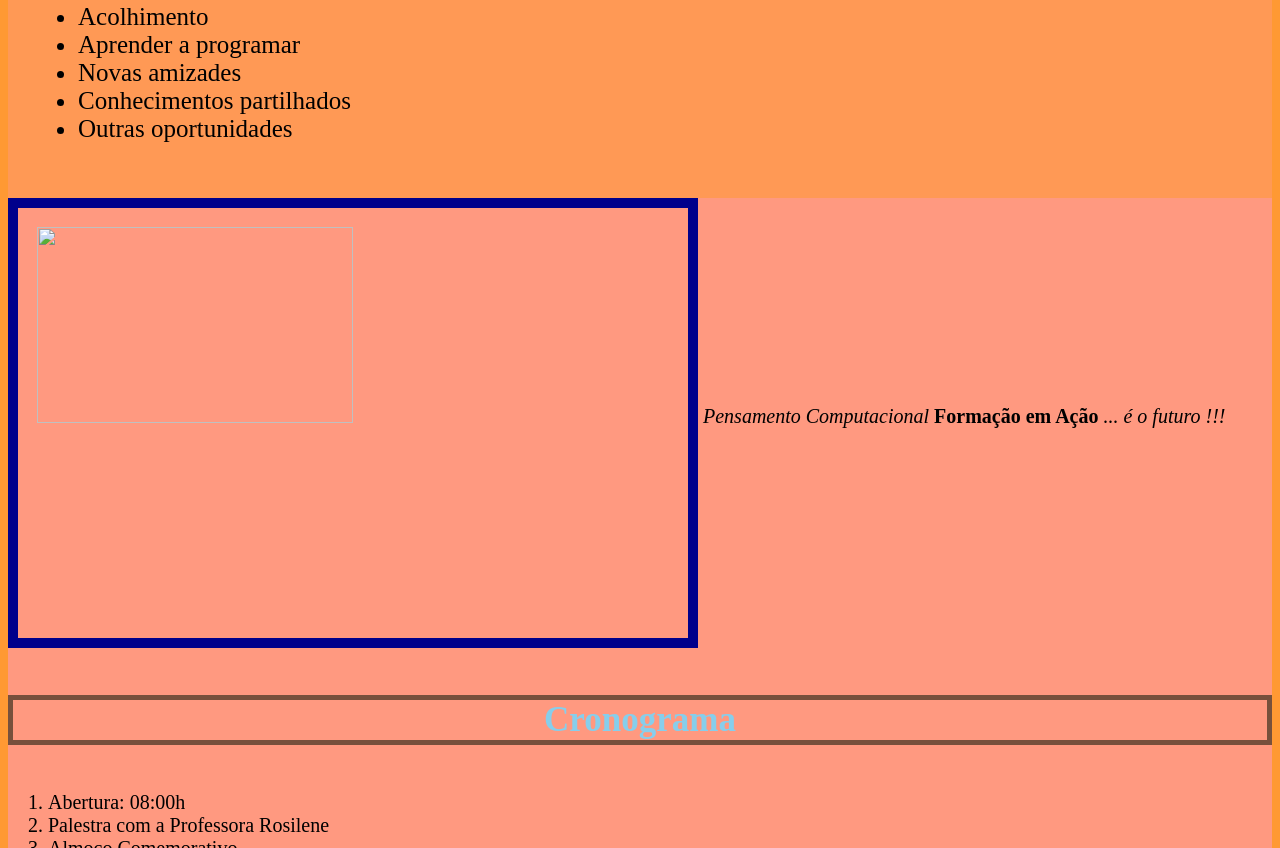
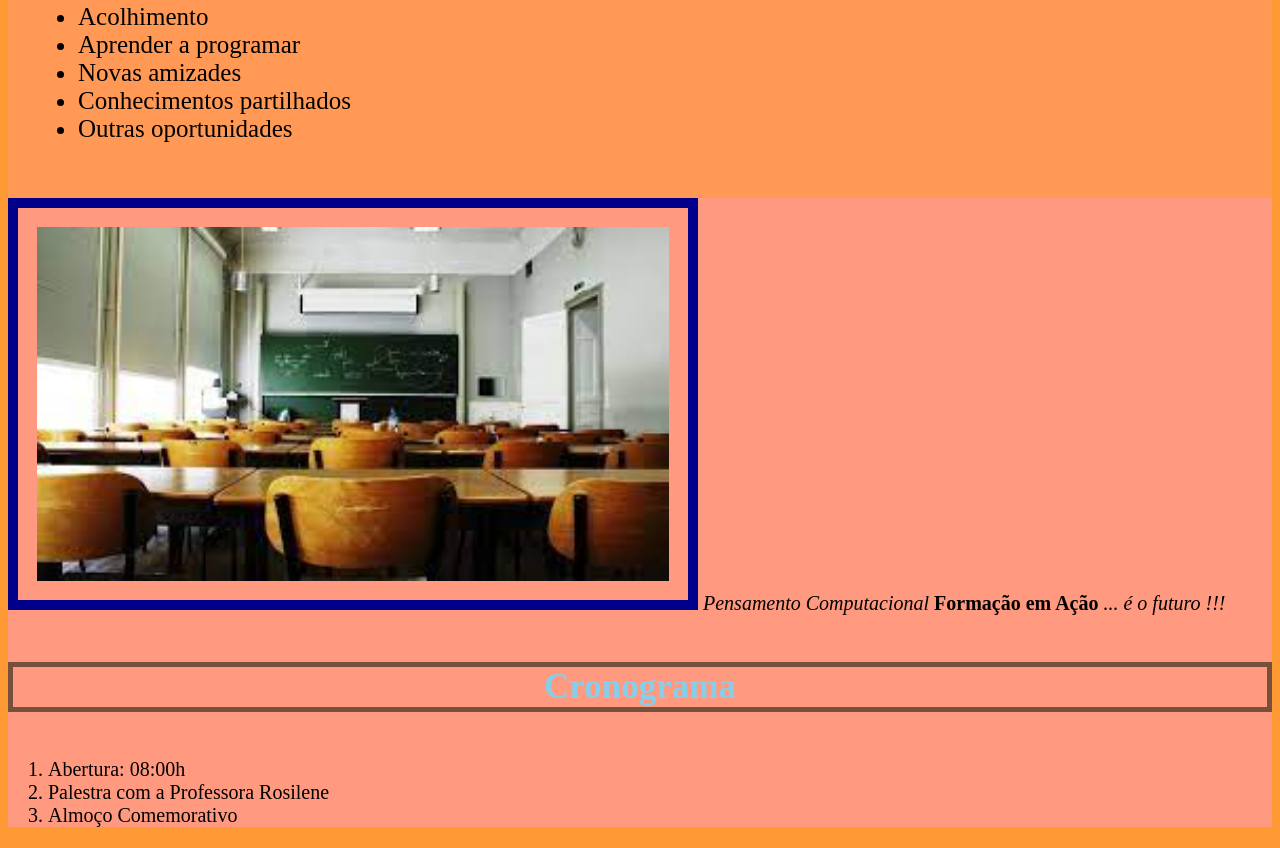
Before and after one commit to rosileneb/Pagina, a plain HTML site: page index.html in a window 1280 px wide. Shown: the part 387-1235 px from the top of the page. Drawn offline with Linux system fonts and the light colour scheme; files whose address does not match are found by name.

Commit message:
renomeado imagem

```diff
--- a/index.html
+++ b/index.html
@@ -22,7 +22,7 @@
 
 <div class = "horario">
 </ul>
-<img id= "banner" src="C:\Users\Administrador\Desktop\saladeaula.jpg">
+<img id= "banner" src="C:\Users\Administrador\Desktop\saladeaula.png">
 <i> Pensamento Computacional  </i><b> Formação em Ação </b> <i> ... é o futuro !!! </i>
 
 <h4> Cronograma </h4>
```
